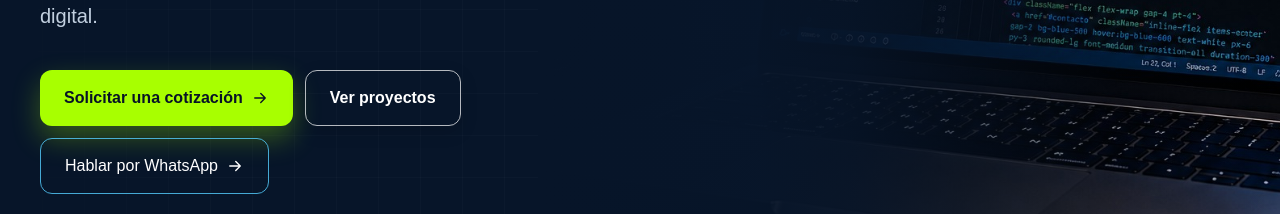
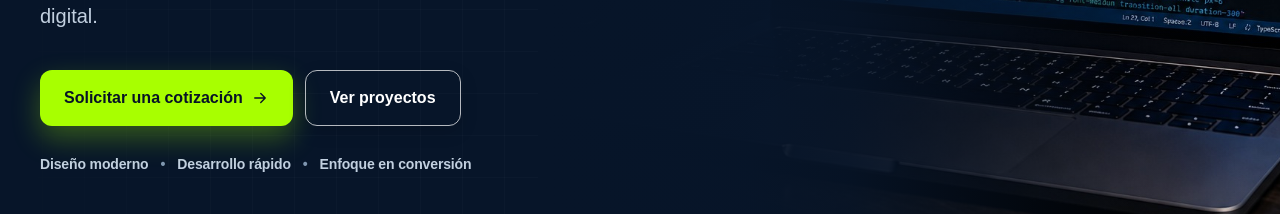
Before and after one commit to thnalvarez/jt-labs, a Next.js app: page / in a window 1280 px wide. Shown: the part 610-824 px from the top of the page. Built offline with nearby package versions, Linux system fonts and the light colour scheme; no server answers.

Commit message:
fix(hero): remove WhatsApp CTA

```diff
--- a/src/components/sections/Hero/Hero.tsx
+++ b/src/components/sections/Hero/Hero.tsx
@@ -2,7 +2,6 @@ import Image from "next/image";
 import { Container } from "@/components/ui/Container";
 import { Button } from "@/components/ui/Button";
 import { Icon } from "@/components/ui/Icon";
-import { WhatsAppButton } from "@/components/common/WhatsAppButton";
 import { homeContent } from "@/content/es/home";
 import { heroStyles } from "./Hero.styles";
 
@@ -29,7 +28,7 @@ export function Hero() {
           <p className="mt-6 max-w-xl text-lg leading-8 text-[#C2D0E0] sm:text-xl sm:leading-9">
             {homeContent.hero.description}
           </p>
-          <div className="hero-enter hero-enter--late mt-9 flex flex-col gap-3 sm:flex-row sm:flex-wrap">
+          <div className="hero-enter hero-enter--late mt-9 flex flex-col gap-3 sm:flex-row">
             <Button
               href="#contacto"
               size="lg"
@@ -45,13 +44,6 @@ export function Hero() {
             >
               Ver proyectos
             </Button>
-            <WhatsAppButton
-              size="lg"
-              variant="outline"
-              className="!border-[#55CFFF]/80 !bg-transparent !text-white hover:-translate-y-1 hover:!border-[#55CFFF] hover:!bg-white/12 hover:!text-white"
-            >
-              Hablar por WhatsApp <Icon name="arrow" size={18} className="button-arrow" />
-            </WhatsAppButton>
           </div>
           <ul
             aria-label="Compromisos de JT Labs"
```
